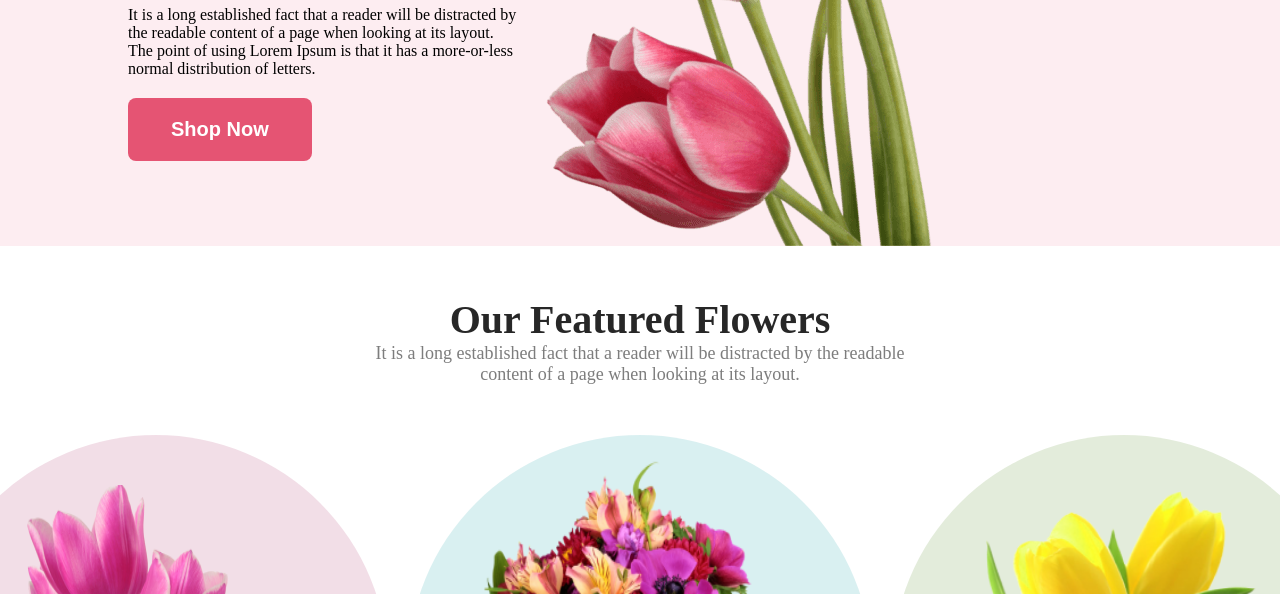
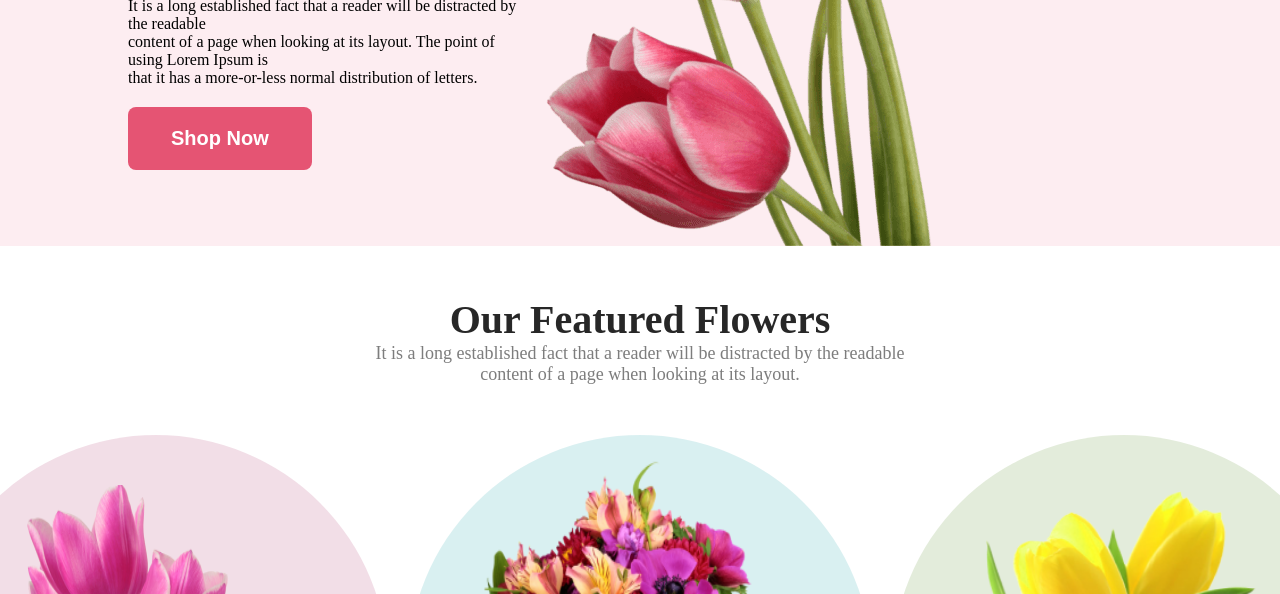
Before and after one commit to sarowar113/flower-shop-first-assignment, a plain HTML site: page index.html in a window 1280 px wide. Shown: the part 554-1148 px from the top of the page. Drawn offline with Linux system fonts and the light colour scheme.

```diff
--- a/index.html
+++ b/index.html
@@ -17,8 +17,8 @@
                     <div class="left-side">
                         <h1 class="beautiful-flower">Let's make <br> beautiful flowers a <br> part of your life.</h1>
                         <p class="paragraph">It is a long established fact that a reader will be distracted by the
-                            readable
-                            content of a page when looking at its layout. The point of using Lorem Ipsum is that it has
+                            readable <br>
+                            content of a page when looking at its layout. The point of using Lorem Ipsum is <br> that it has
                             a
                             more-or-less normal distribution of letters.</p>
                         <button class="btn-container">Shop Now</button>
```
